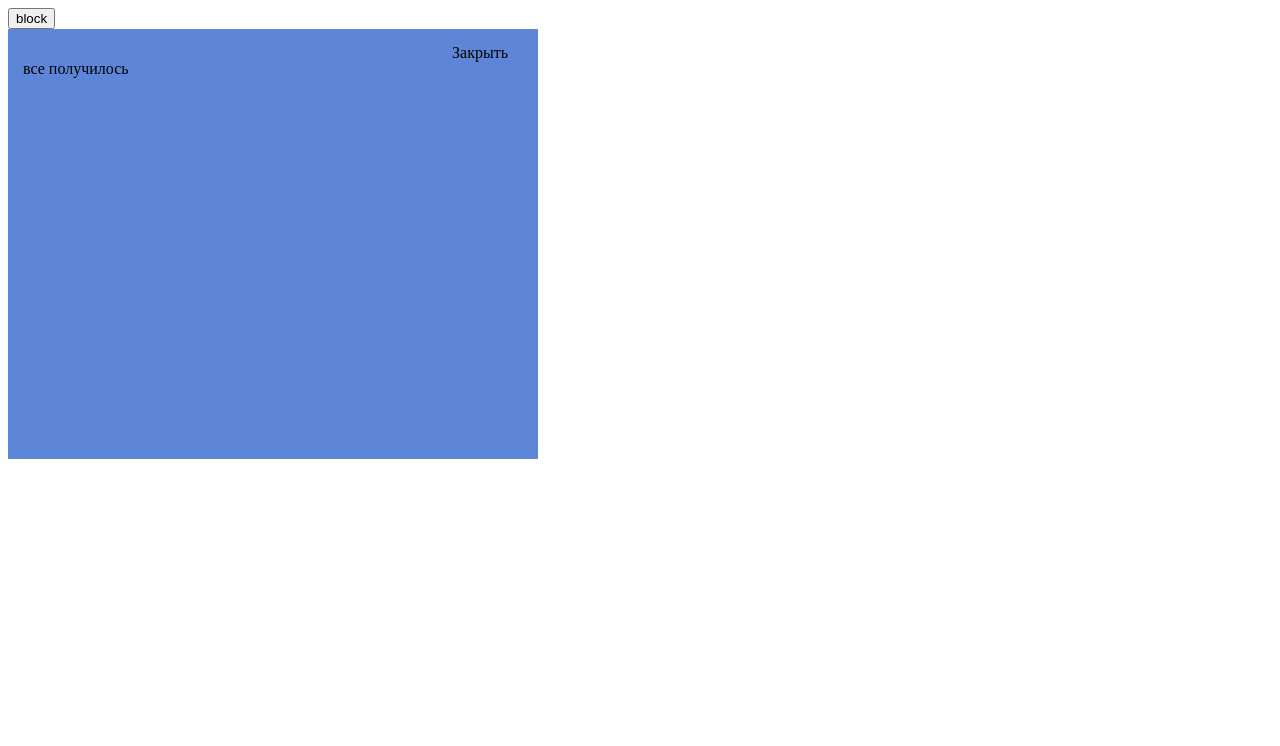
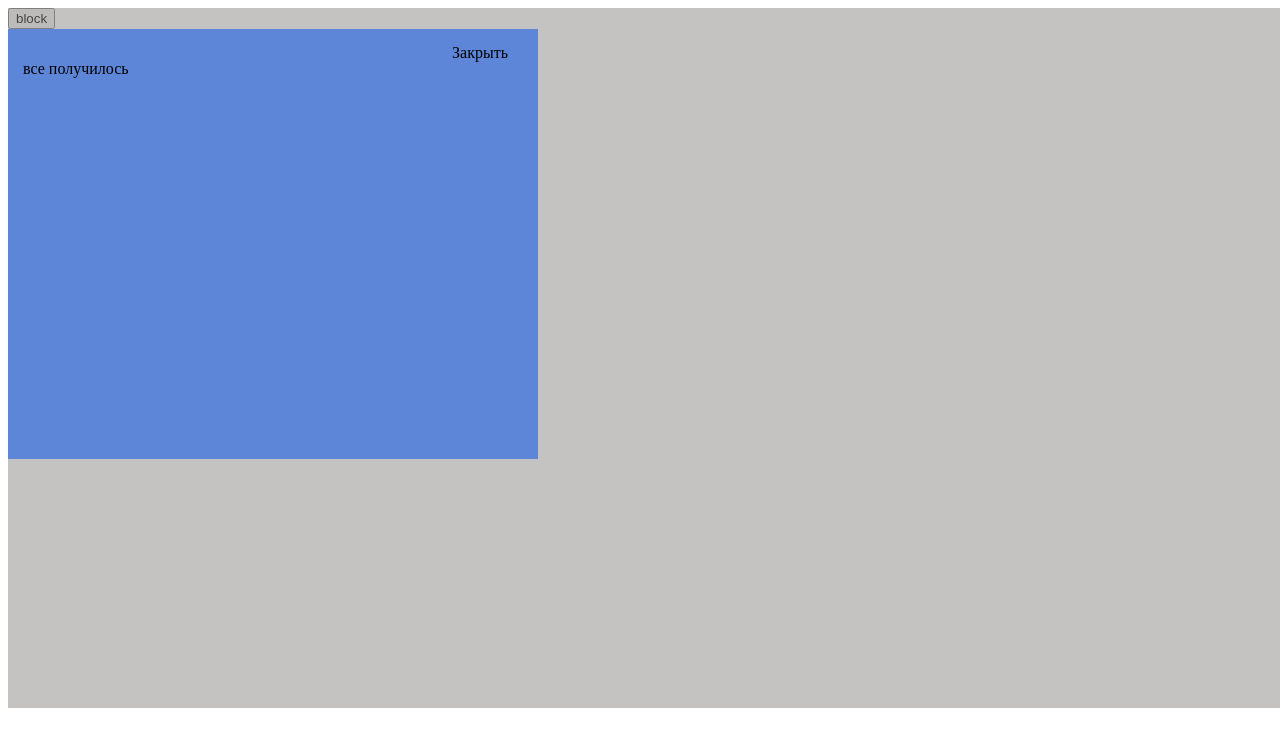
Before and after one commit to TimofeyOpal/-, a plain HTML site: page окно.html in a window 1280 px wide. Both pictures are taken after a click on the button "block". Drawn offline with Linux system fonts and the light colour scheme.

Commit message:
окно с фоном полупрозрачным теперь

```diff
--- a/окно.html
+++ b/окно.html
@@ -7,6 +7,16 @@
     <meta http-equiv="X-UA-Compatible" content="ie=edge">
     <title>Document</title>
     <style>
+        .divi{
+            width: 100%;
+            height: 700px;
+            opacity: 0.5;
+            background: #8c8785;
+            z-index: 1;
+            position: fixed;
+
+
+        }
         .hidden{
             display: none;
         }
@@ -17,6 +27,7 @@
             background: #5e86d8;
             padding: 15px;
             position: absolute;
+            z-index: 2;
         }
         .close {
             margin-right: 15px;
@@ -26,23 +37,27 @@
     </style>
 </head>
 <body>
+<div class="divi hidden"></div>
 <button class="but">block</button>
 <div class="hidden block">
     <div class="close">Закрыть</div>
     <p>все получилось</p>
 </div>
 
+
 <script>
     var block = document.querySelector('.block');
     var close = document.querySelector('.close');
     var but = document.querySelector('.but');
+    var divi = document.querySelector('.divi');
 
     but.addEventListener('click',function () {
         block.classList.remove('hidden');
-        window.background = "rgba(0, 120, 201, 0.7)";
+        divi.classList.remove('hidden');
+
     });
     close.addEventListener('click', function () {
-        block.classList.add('hidden');
+        block.classList.add('hidden');//не добавил divi.classList.add('hidden');
     });
 
 </script>
```
